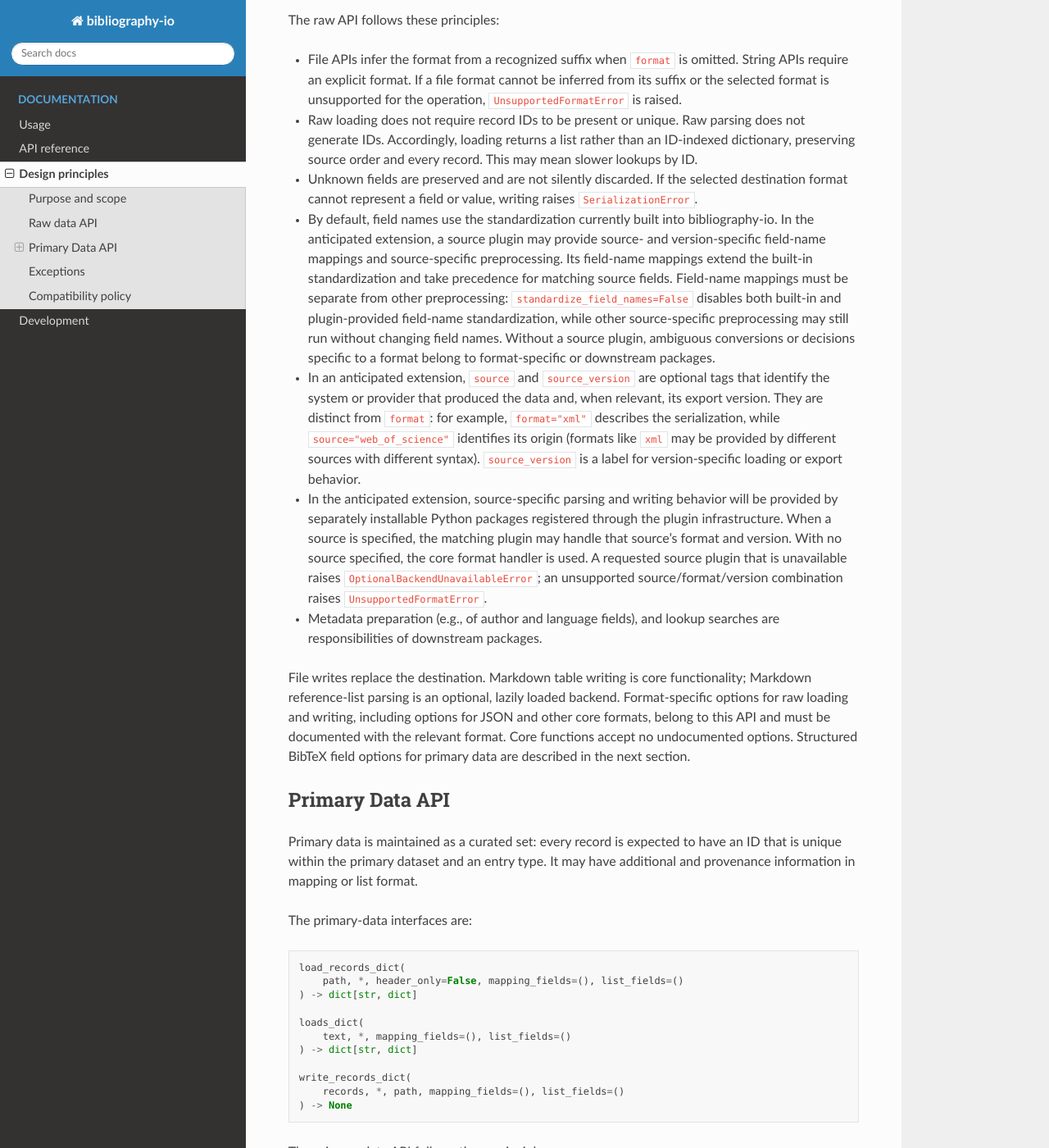
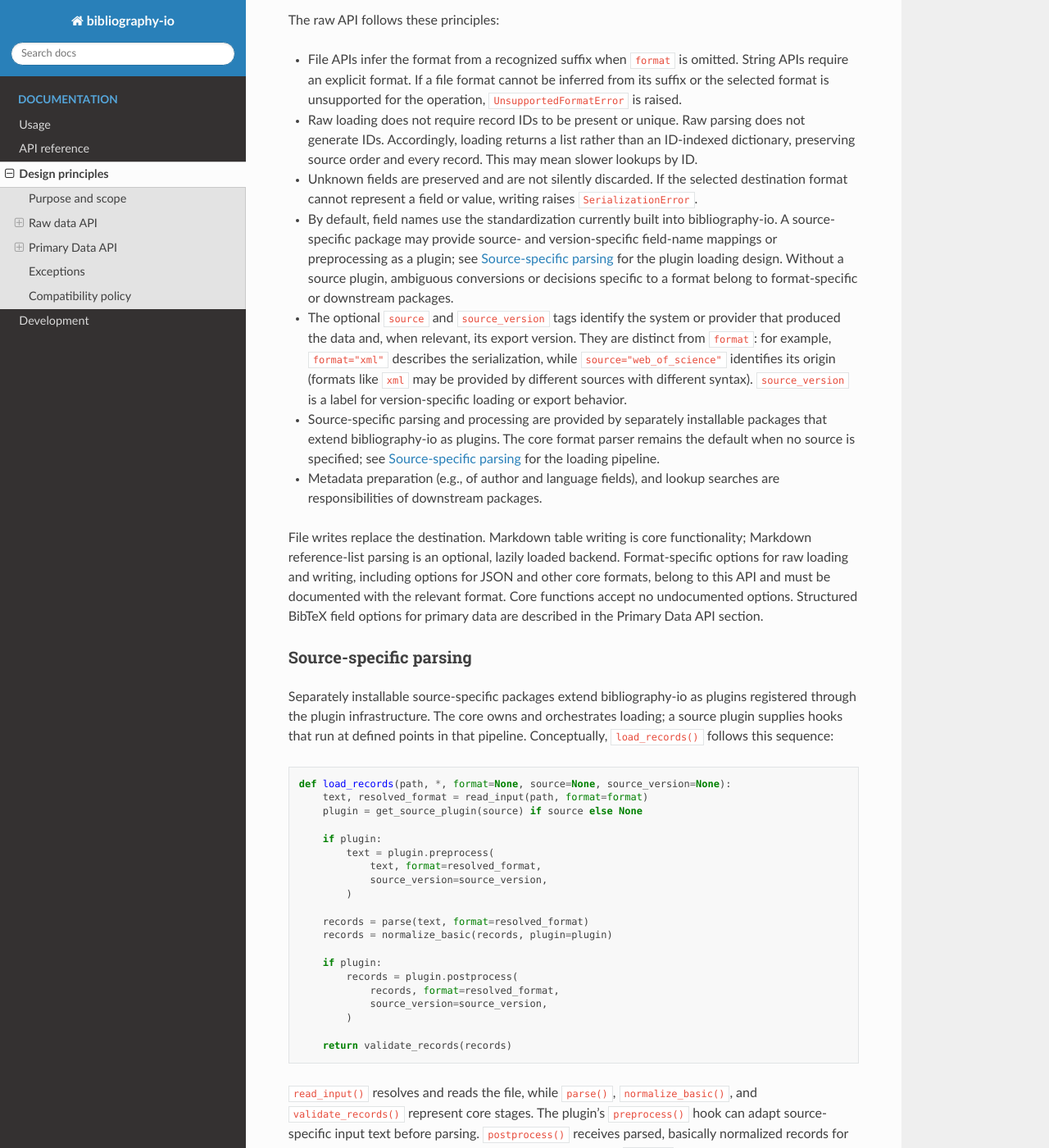
Before and after one commit to CoLRev-Environment/bibliography-io, a Sphinx documentation site: the page built from docs/design.rst, in a window 1280 px wide and 1400 px high, scrolled down 1276 px. Shown: the whole window at 82% size. Built offline with Sphinx 7.4.7 and the Read the Docs theme 3.1.0, drawn with Linux system fonts in a browser that asks for light colours; some of the changed text lies outside the part shown.

Commit message:
docs/design: anticipate plugin infrastructure

```diff
--- a/docs/design.rst
+++ b/docs/design.rst
@@ -35,9 +35,9 @@
 API is designed to be robust to that variation across supported formats and to
 write output that different consumers can import.
 
-Its loading interfaces return ordered lists. The API is expected to grow
-optional source tags through a future extension; the anticipated interfaces
-are:
+Its loading interfaces return ordered lists. Source-specific packages extend
+bibliography-io as plugins, and the loading interfaces accept optional source
+tags:
 
 .. code-block:: python
 
@@ -77,28 +77,22 @@
   destination format cannot represent a field or value, writing raises
   ``SerializationError``.
 - By default, field names use the standardization currently built into
-  bibliography-io. In the anticipated extension, a source plugin may provide
-  source- and version-specific field-name mappings and source-specific
-  preprocessing. Its field-name mappings extend the built-in standardization
-  and take precedence for matching source fields. Field-name mappings must be
-  separate from other preprocessing: ``standardize_field_names=False`` disables
-  both built-in and plugin-provided field-name standardization, while other
-  source-specific preprocessing may still run without changing field names.
-  Without a source plugin, ambiguous conversions or decisions specific to a
-  format belong to format-specific or downstream packages.
-- In an anticipated extension, ``source`` and ``source_version`` are optional tags
-  that identify the system or provider that produced the data and, when
-  relevant, its export version. They are distinct from ``format``: for example,
-  ``format="xml"`` describes the serialization, while
-  ``source="web_of_science"`` identifies its origin (formats like ``xml`` may be provided by different sources with different syntax). ``source_version`` is a
-  label for version-specific loading or export behavior.
-- In the anticipated extension, source-specific parsing and writing behavior
-  will be provided by separately installable Python packages registered through
-  the plugin infrastructure. When a source is specified, the matching plugin
-  may handle that source's format and version. With no source specified, the
-  core format handler is used. A requested source plugin that is unavailable
-  raises ``OptionalBackendUnavailableError``; an unsupported
-  source/format/version combination raises ``UnsupportedFormatError``.
+  bibliography-io. A source-specific package may provide source- and
+  version-specific field-name mappings or preprocessing as a plugin; see
+  :ref:`source-specific-parsing` for the plugin loading design. Without a
+  source plugin, ambiguous conversions or decisions specific to a format
+  belong to format-specific or downstream packages.
+- The optional ``source`` and ``source_version`` tags identify the system or
+  provider that produced the data and, when relevant, its export version. They
+  are distinct from ``format``: for example, ``format="xml"`` describes the
+  serialization, while ``source="web_of_science"`` identifies its origin
+  (formats like ``xml`` may be provided by different sources with different
+  syntax). ``source_version`` is a label for version-specific loading or export
+  behavior.
+- Source-specific parsing and processing are provided by separately
+  installable packages that extend bibliography-io as plugins. The core format
+  parser remains the default when no source is specified; see
+  :ref:`source-specific-parsing` for the loading pipeline.
 - Metadata preparation (e.g., of author and language fields), and lookup
   searches are responsibilities of downstream packages.
 
@@ -107,7 +101,80 @@
 backend. Format-specific options for raw loading and writing, including options
 for JSON and other core formats, belong to this API and must be documented with
 the relevant format. Core functions accept no undocumented options. Structured
-BibTeX field options for primary data are described in the next section.
+BibTeX field options for primary data are described in the Primary Data API
+section.
+
+.. _source-specific-parsing:
+
+Source-specific parsing
+~~~~~~~~~~~~~~~~~~~~~~~
+
+Separately installable source-specific packages extend bibliography-io as
+plugins registered through the plugin infrastructure. The core owns and
+orchestrates loading; a source plugin supplies hooks that run at defined points
+in that pipeline. Conceptually, ``load_records()`` follows this sequence:
+
+.. code-block:: python
+
+   def load_records(path, *, format=None, source=None, source_version=None):
+       text, resolved_format = read_input(path, format=format)
+       plugin = get_source_plugin(source) if source else None
+
+       if plugin:
+           text = plugin.preprocess(
+               text, format=resolved_format,
+               source_version=source_version,
+           )
+
+       records = parse(text, format=resolved_format)
+       records = normalize_basic(records, plugin=plugin)
+
+       if plugin:
+           records = plugin.postprocess(
+               records, format=resolved_format,
+               source_version=source_version,
+           )
+
+       return validate_records(records)
+
+``read_input()`` resolves and reads the file, while ``parse()``,
+``normalize_basic()``, and ``validate_records()`` represent core stages. The
+plugin's ``preprocess()`` hook can adapt source-specific input text before
+parsing. ``postprocess()`` receives parsed, basically normalized records for
+source-specific transformations. The same stages apply to ``loads()`` after its
+input text and required format have been validated. With no source specified,
+the core uses its generic format handling and skips the plugin hooks.
+
+Source- and version-specific field-name mappings supplied by a plugin
+participate in ``normalize_basic()``: they extend built-in mappings and take
+precedence for matching source fields. They are separate from other plugin
+preprocessing and post-processing. Accordingly,
+``standardize_field_names=False`` disables both built-in and plugin-provided
+field-name standardization. Other source-specific preprocessing and
+post-processing may still run, but must not change field names when this option
+is false.
+
+Users may access a source through either the ``bibliography-io`` API or the
+source-specific package. The latter exposes a thin convenience facade that
+selects its source in the core API, for example:
+
+.. code-block:: python
+
+   # provider_x_bibliography/__init__.py
+   def load_records(path, *, format=None, source_version=None):
+       return bibliography_io.load_records(
+           path,
+           format=format,
+           source="provider_x",
+           source_version=source_version,
+       )
+
+Both entry points use the core's orchestrated pipeline. The plugin hook
+implementation must not call the source-dispatching ``load_records()`` with the
+same source, which would dispatch back to that plugin. With no source specified,
+the matching source plugin is not used. A requested source plugin that is
+unavailable raises ``OptionalBackendUnavailableError``; an unsupported
+source/format/version combination raises ``UnsupportedFormatError``.
 
 Primary Data API
 ----------------
```
